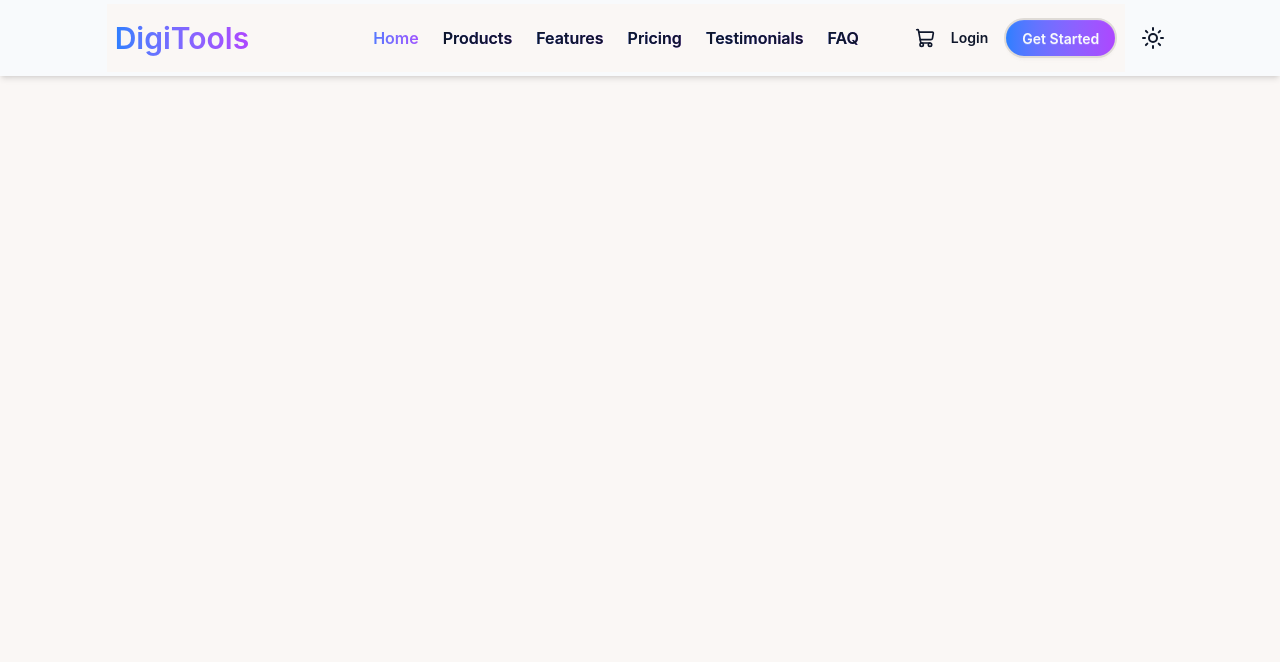
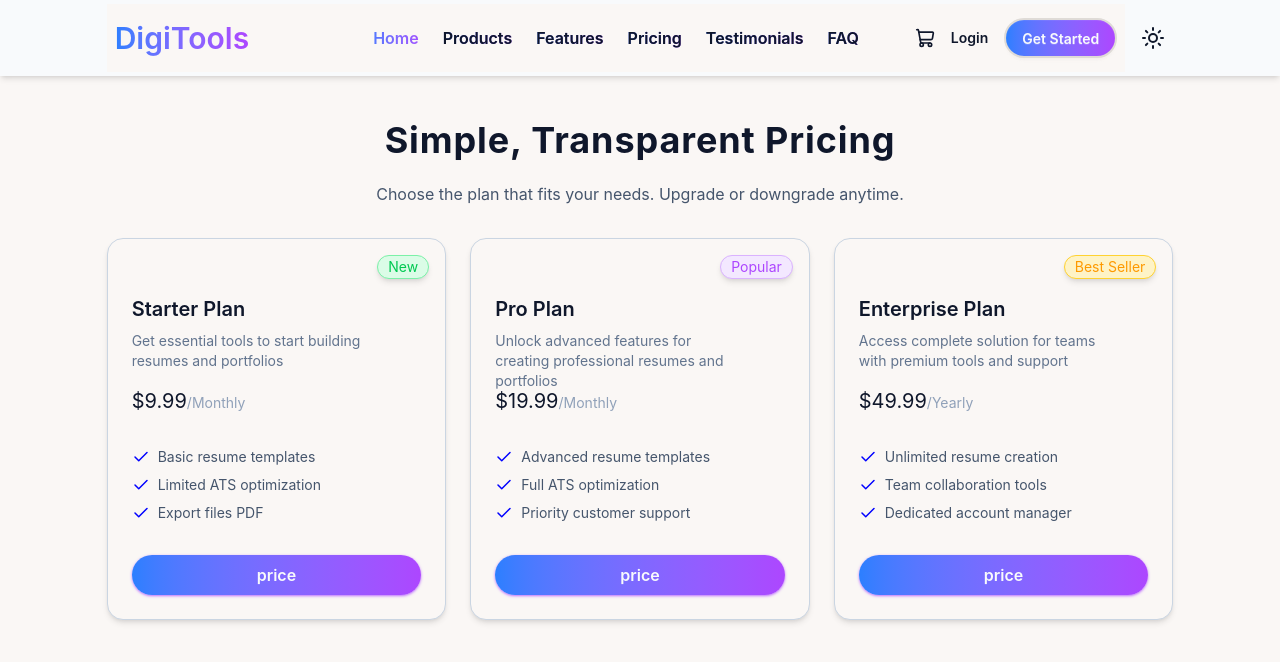
Before and after one commit to sayedrkhalid-dev/asgmt-6, a React (Vite) app: page /pricing in a window 1280 px wide. Shown: the top 662 px of the page. Built offline with nearby package versions, Linux system fonts and the light colour scheme.

Commit message:
completed price and pricing compnents

```diff
--- /dev/null
+++ b/public/data/prices.json
@@ -0,0 +1,49 @@
+{
+  "prices": [
+    {
+      "id": 1,
+      "name": "Starter Plan",
+      "description": "Get essential tools to start building resumes and portfolios",
+      "price": 9.99,
+      "period": "monthly",
+      "tag": "new",
+      "tagType": "new",
+      "features": [
+        "Basic resume templates",
+        "Limited ATS optimization",
+        "Export files PDF"
+      ],
+      "icon": "📦"
+    },
+    {
+      "id": 2,
+      "name": "Pro Plan",
+      "description": "Unlock advanced features for creating professional resumes and portfolios",
+      "price": 19.99,
+      "period": "monthly",
+      "tag": "popular",
+      "tagType": "popular",
+      "features": [
+        "Advanced resume templates",
+        "Full ATS optimization",
+        "Priority customer support"
+      ],
+      "icon": "🚀"
+    },
+    {
+      "id": 3,
+      "name": "Enterprise Plan",
+      "description": "Access complete solution for teams with premium tools and support",
+      "price": 49.99,
+      "period": "yearly",
+      "tag": "best seller",
+      "tagType": "best seller",
+      "features": [
+        "Unlimited resume creation",
+        "Team collaboration tools",
+        "Dedicated account manager"
+      ],
+      "icon": "🏢"
+    }
+  ]
+}
--- a/src/App.jsx
+++ b/src/App.jsx
@@ -8,6 +8,7 @@ import Testimonials from "./pages/Testimonials";
 import FAQ from "./pages/FAQ";
 import { Suspense } from "react";
 
+// Nab items
 const nav_items = [
   {
     id: 1,
@@ -41,13 +42,21 @@ const nav_items = [
   },
 ];
 
+// fetch products
 const fethProducts = async () => {
   const res = await fetch("/data/products.json");
   return res.json();
 };
 
+// fecth prices
+const fethPrices = async () => {
+  const res = await fetch("/data/prices.json");
+  return res.json();
+};
+
 function App() {
   const productsPromise = fethProducts();
+  const pricesPromise = fethPrices();
 
   return (
     <Router>
@@ -58,7 +67,10 @@ function App() {
           path="/"
           element={
             <Suspense fallback={"loading"}>
-              <Home productsPromise={productsPromise} />
+              <Home
+                productsPromise={productsPromise}
+                pricesPromise={pricesPromise}
+              />
             </Suspense>
           }
         />
@@ -71,7 +83,14 @@ function App() {
           }
         />
         <Route path="/features" element={<Features />} />
-        <Route path="/pricing" element={<Pricing />} />
+        <Route
+          path="/pricing"
+          element={
+            <Suspense fallback={"loading"}>
+              <Pricing pricesPromise={pricesPromise} />
+            </Suspense>
+          }
+        />
         <Route path="/testimonials" element={<Testimonials />} />
         <Route path="/questions" element={<FAQ />} />
       </Routes>
--- a/src/components/Price/Price.jsx
+++ b/src/components/Price/Price.jsx
@@ -1,7 +1,56 @@
-import React from "react";
+import { Check } from "lucide-react";
 
-const Price = () => {
-  return <div>Price</div>;
+const Price = ({ price }) => {
+  console.log(price);
+  return (
+    <li className="card bg-base-100 border border-slate-300 shadow-md relative">
+      {/* Product body */}
+      <div className="card-body mt-8">
+        {/* Product badge */}
+        <span
+          className={`badge badge-md badge-soft border flex justify-center items-center capitalize font-nornal absolute top-4 right-4 shadow-md ${price.tag === "new" ? "bg-green-100 border-green-300 text-green-500" : price.tag === "popular" ? "bg-purple-100 border-purple-300 text-purple-500" : "bg-amber-100 border-amber-300 text-amber-500"}`}
+        >
+          {price.tag}
+        </span>
+
+        {/* Product name, des, price */}
+        <div className="flex flex-col gap-2">
+          {/* Product name */}
+          <h2 className="text-xl font-semibold">{price.name}</h2>
+
+          {/* Product description */}
+          <p className="text-sm text-slate-500 w-60 h-12">
+            {price.description}
+          </p>
+
+          {/* Product price */}
+          <span className="text-xl">
+            ${price.price}
+            <span className="text-sm text-slate-400 capitalize">
+              /{price.period}
+            </span>
+          </span>
+        </div>
+
+        {/* Product features */}
+        <ul className="mt-6 flex flex-col gap-2">
+          {price.features.map((feature, index) => (
+            <li key={index} className="flex items-center gap-2 static">
+              <Check size={18} stroke="blue" />
+              <span className="text-sm text-slate-600">{feature}</span>
+            </li>
+          ))}
+        </ul>
+
+        {/* Buy now button */}
+        <div className="rounded-3xl bg-linear-to-r from-blue-500 to-purple-500 text-slate-50 shadow shadow-purple-400 hover:shadow-md hover:translate-y-0.5 transition-all duration-150 mt-6">
+          <button className="w-full text-center text-base rounded-3xl px-4 py-2 font-semibold transition-all duration-150 cursor-pointer">
+            price
+          </button>
+        </div>
+      </div>
+    </li>
+  );
 };
 
 export default Price;
--- a/src/pages/Home.jsx
+++ b/src/pages/Home.jsx
@@ -1,13 +1,15 @@
 import Banner from "../components/Banner/Banner";
 import Stats from "../components/Stats/Stats";
+import Pricing from "./Pricing";
 import Products from "./Products";
 
-const Home = ({ productsPromise }) => {
+const Home = ({ productsPromise, pricesPromise }) => {
   return (
     <>
       <Banner />
       <Stats />
       <Products productsPromise={productsPromise} />
+      <Pricing pricesPromise={pricesPromise} />
     </>
   );
 };
--- a/src/pages/Pricing.jsx
+++ b/src/pages/Pricing.jsx
@@ -1,9 +1,34 @@
-import React from "react";
+import { use } from "react";
+import Price from "../components/Price/Price";
 
-const Pricing = () => {
+const Pricing = ({ pricesPromise }) => {
+  const { prices } = use(pricesPromise);
+
   return (
     <section>
-      <div></div>
+      <section className="w-full max-w-10/12 mx-auto my-10">
+        <div className="flex flex-col gap-8">
+          <div className="flex flex-col justify-center-center items-center gap-4">
+            {/* Banner title */}
+            <h1 className="text-2xl md:text-3xl/snug lg:text-4xl/snug tracking-wide font-bold text-center">
+              Simple, Transparent Pricing
+            </h1>
+
+            {/* Banner description */}
+            <p className="text-slate-600 text-center lg:px-30">
+              Choose the plan that fits your needs. Upgrade or downgrade
+              anytime.
+            </p>
+          </div>
+
+          {/* Prices */}
+          <ul className="grid grid-cols-1 md:grid-cols-2 lg:grid-cols-3 gap-6">
+            {prices.map((price) => (
+              <Price key={price.id} price={price} />
+            ))}
+          </ul>
+        </div>
+      </section>
     </section>
   );
 };
--- a/src/pages/Products.jsx
+++ b/src/pages/Products.jsx
@@ -1,4 +1,4 @@
-import { Suspense, use, useState } from "react";
+import { use, useState } from "react";
 import Product from "../components/Product/Product";
 import Cart from "../components/Cart/Cart";
 
```
